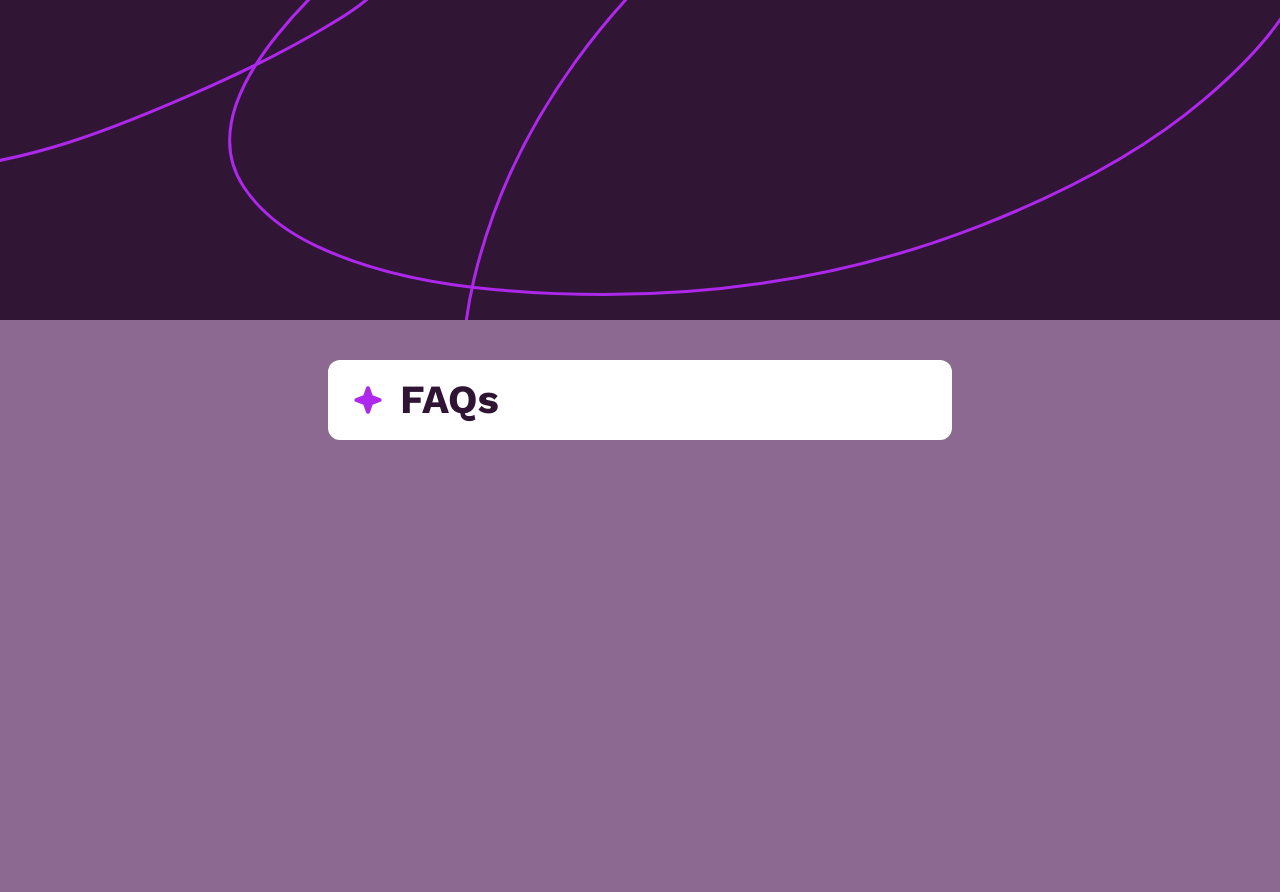
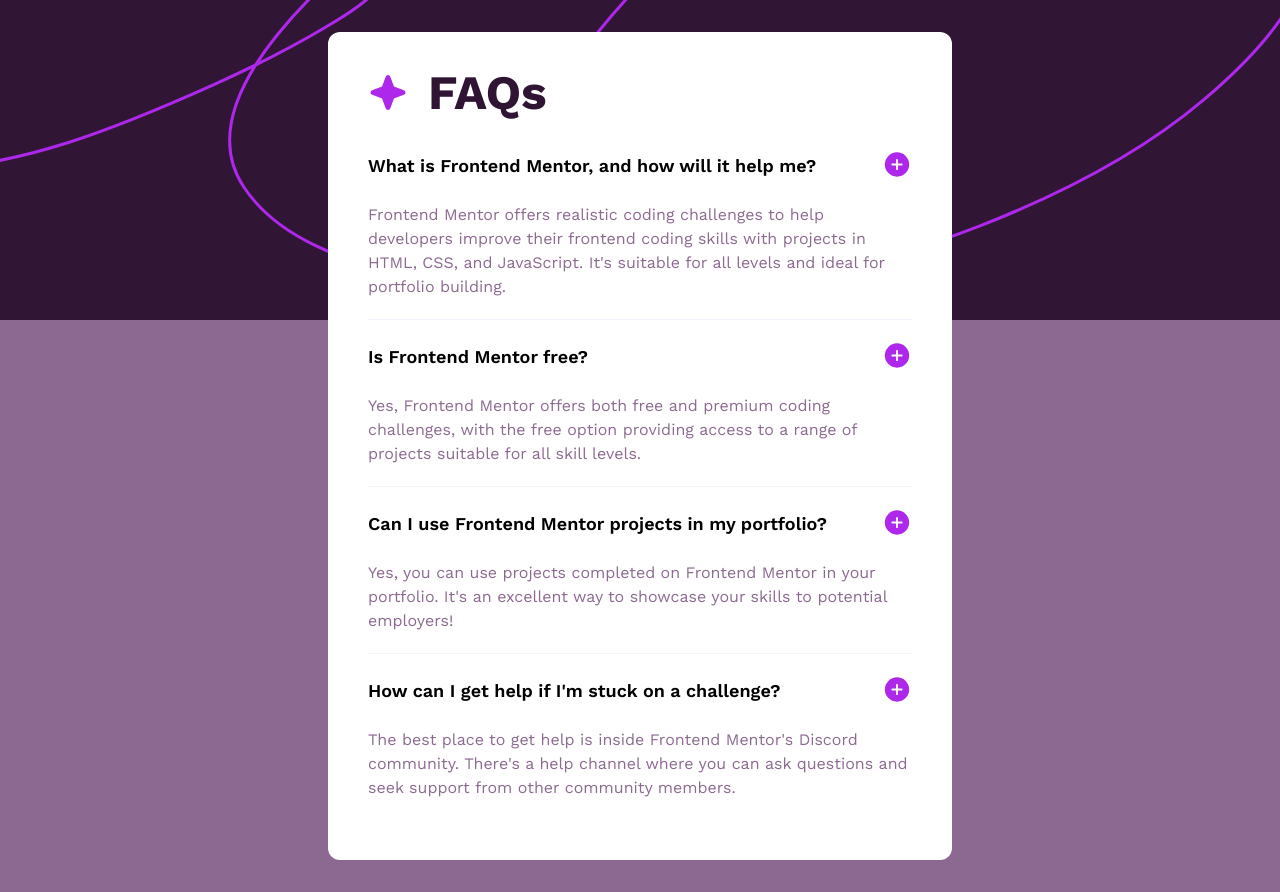
Before and after one commit to ZeyadMohamed1805/faq-accordion, a website built with Vite: page index.html in a window 1280 px wide. Before the commit the page ends 800 px from the top, so only its background shows below. Built offline with nearby package versions, Linux system fonts and the light colour scheme.

Commit message:
Added the accordion component

```diff
--- /dev/null
+++ b/src/components/accordion/accordion.component.ts
@@ -0,0 +1,113 @@
+// Imports
+import './accordion.styles.css';
+import type { AccordionPropsType } from "./accordion.types";
+
+/** Accordion Component */
+export default class AccordionComponent
+{
+    // HTML Elements
+    private _accordionElement: HTMLElement;
+    private _accordionHeaderElement: HTMLElement;
+    private _accordionHeadingElement: HTMLHeadingElement;
+    private _accordionButtonElement: HTMLButtonElement;
+    private _accordionBodyElement: HTMLParagraphElement;
+    private _accordionButtonIconElement: HTMLImageElement;
+
+    // HTML Content
+    private _headingTitle: string;
+    private _bodyContent: string;
+    private _buttonIconPath: string;
+    private _buttonIconAlt: string;
+
+    // Constructor
+    public constructor(props: AccordionPropsType)
+    {
+        // Create the HTML Elements
+        this._accordionElement = document.createElement('section');
+        this._accordionHeadingElement = document.createElement('h2');
+        this._accordionButtonElement = document.createElement('button');
+        this._accordionButtonIconElement = document.createElement('img');
+        this._accordionHeaderElement = document.createElement('header');
+        this._accordionBodyElement = document.createElement('p');
+
+        // Initialize HTML Content
+        this._headingTitle = props.headingTitle;
+        this._bodyContent = props.bodyContent;
+
+        // Initialize Button Icon Path
+        this._buttonIconPath = "/images/icon-plus.svg";
+        this._buttonIconAlt = "Plus Icon";
+
+        // Initialize the HTML Elements' Content
+        this._init();
+    }
+
+    // Initialize All HTML Elements's Content
+    private _init()
+    {
+        this._initAccordion();
+        this._initAccordionButtonIcon();
+        this._initAccordionButton();
+        this._initAccordionHeading();
+        this._initAccordionHeader();
+        this._initAccordionBody();
+    }
+
+    // Initialize The Accordion
+    private _initAccordion()
+    {
+        // Add Class To The Accordion
+        this._accordionElement.classList.add('accordion');
+
+        // Insert The Accordion's Header & Body
+        this._accordionElement.append(
+            this._accordionHeaderElement,
+            this._accordionBodyElement
+        );
+    }
+
+    // Initialize The Accordion Heading
+    private _initAccordionHeading(): void
+    {
+        // Insert The Heading Title
+        this._accordionHeadingElement.textContent = this._headingTitle
+    }
+
+    // Initialize The According Button Icon
+    private _initAccordionButtonIcon()
+    {
+        // Initialize The Icon Content
+        this._accordionButtonIconElement.src = this._buttonIconPath;
+        this._accordionButtonIconElement.alt = this._buttonIconAlt;
+    }
+
+    // Initialize The According Button
+    private _initAccordionButton()
+    {
+        // Insert The Button Icon Into The Button
+        this._accordionButtonElement.appendChild(this._accordionButtonIconElement);
+    }
+
+    // Initialize The Accordion Header
+    private _initAccordionHeader(): void
+    {
+        // Insert The Heading & Button
+        this._accordionHeaderElement.append(
+            this._accordionHeadingElement,
+            this._accordionButtonElement
+        );
+    }
+
+    // Initialize The Accordion Body
+    private _initAccordionBody()
+    {
+        // Insert The Body Content
+        this._accordionBodyElement.textContent = this._bodyContent;
+    }
+
+    // Render The Accordion
+    public render(): HTMLElement
+    {
+        return this._accordionElement;
+    }
+}
--- /dev/null
+++ b/src/components/accordion/accordion.styles.css
@@ -0,0 +1,45 @@
+/** Accordion Component Styles **/
+
+/* Accordion */
+.accordion
+{
+    border-bottom: solid var(--accent-color) 0.0675rem;
+}
+
+/* Last Accordion In List */
+.accordion:last-child
+{
+    border-bottom: none;
+}
+
+/* Accordion Header */
+.accordion header
+{
+    display: flex;
+    align-items: center;
+    padding: 1.25rem 0;
+    gap: 2rem;
+}
+
+/* Accordion Heading */
+.accordion h2
+{
+    width: 100%;
+    font-size: 1.125rem;
+    font-weight: var(--font-weight-semibold);
+}
+
+/* Accordion Button */
+.accordion button
+{
+    background-color: var(--white-color);
+    border: none;
+    cursor: pointer;
+}
+
+/* Accordion Body */
+.accordion p
+{
+    color: var(--secondary-color);
+    padding-bottom: 1.25rem;
+}
--- /dev/null
+++ b/src/components/accordion/accordion.types.ts
@@ -0,0 +1,6 @@
+/** According Types **/
+export type AccordionPropsType =
+{
+    headingTitle: string;
+    bodyContent: string;
+};
--- /dev/null
+++ b/src/components/accordion/index.ts
@@ -0,0 +1,2 @@
+// Exports
+export { default } from './accordion.component';
--- a/src/components/app/app.component.ts
+++ b/src/components/app/app.component.ts
@@ -33,10 +33,11 @@
         }
 
         // Initialize the app components
-        const faqComponent = new FAQComponent().render();
+        const faqComponent = new FAQComponent()
+        const faqElement = faqComponent.render();
 
         // Render the components
-        App._htmlElement!.appendChild(faqComponent);
+        App._htmlElement!.appendChild(faqElement);
 
         // Set the flag to true after rendering
         App.isRendered = true;
--- a/src/components/faq/faq.component.ts
+++ b/src/components/faq/faq.component.ts
@@ -1,5 +1,7 @@
 // Imports
 import "./faq.styles.css";
+import AccordionComponent from "../accordion";
+import { ACCORDION_DATA } from "./faq.constants";
 
 /** FAQ Component **/
 export default class FAQComponent
@@ -9,19 +11,24 @@
     private _headerElement: HTMLElement;
     private _headingElement: HTMLHeadingElement;
     private _starIconElement: HTMLImageElement;
+    private _accordionsElement: HTMLElement;
 
+    // Constructor
     public constructor()
     {
         this._faqElement = document.createElement('div');
         this._headerElement = document.createElement('header');
         this._headingElement = document.createElement('h1');
         this._starIconElement = document.createElement('img');
+        this._accordionsElement = document.createElement('main');
 
         this._init();
     }
 
+    // Initialize The FAQ Elements
     private _init(): void
     {
+        this._initAccordions();
         this._initStarIcon();
         this._initHeading();
         this._initHeader();
@@ -32,10 +39,14 @@
     private _initFAQ(): void
     {
         this._faqElement.id = 'faq';
-        this._faqElement.appendChild(this._headerElement);
+
+        this._faqElement.append(
+            this._headerElement,
+            this._accordionsElement
+        );
     }
 
-    // Initialize the header
+    // Initialize The Header
     private _initHeader(): void
     {
         this._headerElement.append(
@@ -44,17 +55,34 @@
         );
     }
 
+    // Initialize The Heading
     private _initHeading(): void
     {
         this._headingElement.textContent = 'FAQs';
     }
 
+    // Initialize The Star Icon
     private _initStarIcon(): void
     {
         this._starIconElement.src = '/images/icon-star.svg';
         this._starIconElement.alt = 'Star Icon';
     }
 
+    // Initialize The Accordion Container
+    private _initAccordions(): void
+    {
+        ACCORDION_DATA.forEach
+        (
+            accordionData =>
+            {
+                const accordionComponent = new AccordionComponent(accordionData);
+                const accordionElement = accordionComponent.render();
+                this._accordionsElement.appendChild(accordionElement);
+            }
+        );
+    }
+
+    // Render The FAQ Element
     public render(): HTMLElement
     {
         return this._faqElement;
--- /dev/null
+++ b/src/components/faq/faq.constants.ts
@@ -0,0 +1,22 @@
+import type { AccordionDataType } from "./faq.types";
+
+// Accordion Constants
+export const ACCORDION_DATA: AccordionDataType =
+[
+    {
+        headingTitle: "What is Frontend Mentor, and how will it help me?",
+        bodyContent: "Frontend Mentor offers realistic coding challenges to help developers improve their frontend coding skills with projects in HTML, CSS, and JavaScript. It's suitable for all levels and ideal for portfolio building."
+    },
+    {
+        headingTitle: "Is Frontend Mentor free?",
+        bodyContent: "Yes, Frontend Mentor offers both free and premium coding challenges, with the free option providing access to a range of projects suitable for all skill levels."
+    },
+    {
+        headingTitle: "Can I use Frontend Mentor projects in my portfolio?",
+        bodyContent: "Yes, you can use projects completed on Frontend Mentor in your portfolio. It's an excellent way to showcase your skills to potential employers!"
+    },
+    {
+        headingTitle: "How can I get help if I'm stuck on a challenge?",
+        bodyContent: " The best place to get help is inside Frontend Mentor's Discord community. There's a help channel where you can ask questions and seek support from other community members."
+    },
+];
--- a/src/components/faq/faq.styles.css
+++ b/src/components/faq/faq.styles.css
@@ -7,7 +7,10 @@
     width: 100%;
     background-color: var(--white-color);
     border-radius: 0.75rem;
-    padding: 1.5rem;
+    padding: 2.5rem;
+    display: flex;
+    flex-direction: column;
+    gap: 1rem;
 }
 
 /* FAQ Header */
@@ -15,7 +18,7 @@
 {
     display: flex;
     align-items: center;
-    gap: 1rem;
+    gap: 1.25rem;
 }
 
 /* FAQ Heading */
@@ -23,12 +26,5 @@
 {
     color: var(--primary-color);
     font-weight: var(--font-weight-bold);
-    font-size: 2.5rem;
+    font-size: 3rem;
 }
-
-/* FAQ Star Icon */
-#faq img
-{
-    width: 2rem;
-    height: 2rem;
-}
--- /dev/null
+++ b/src/components/faq/faq.types.ts
@@ -0,0 +1,5 @@
+// FAQ Types
+export type AccordionDataType = Array<{
+    headingTitle: string;
+    bodyContent: string;
+}>
```
